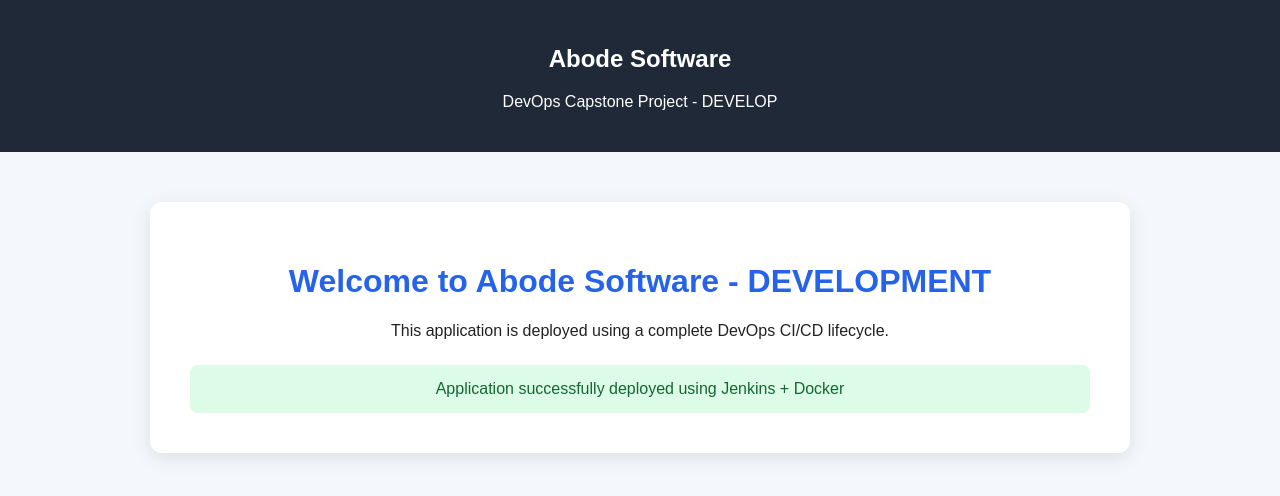
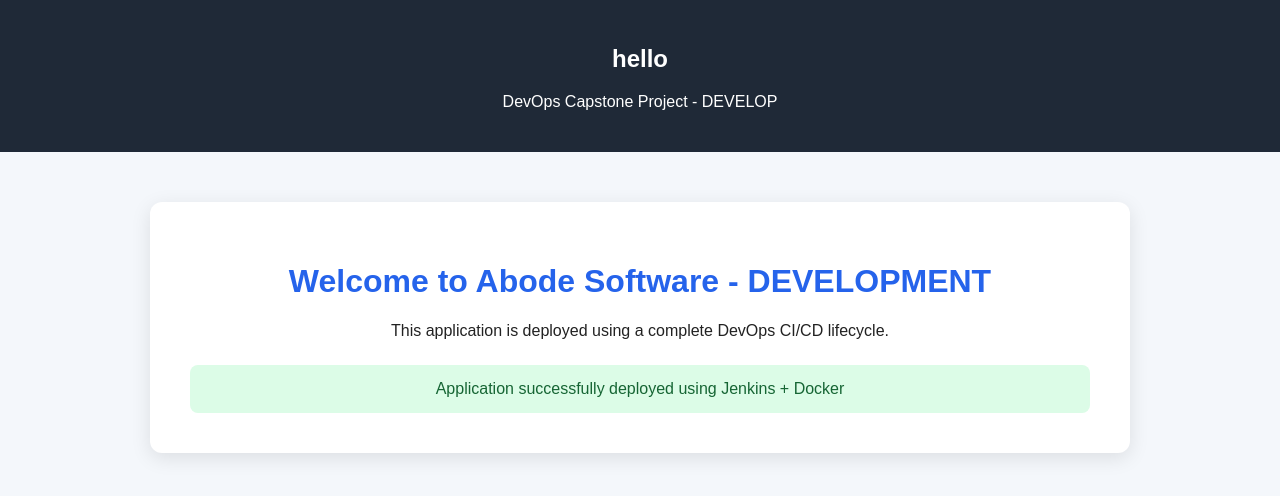
Before and after one commit to Rathod88971/Rathod88971-abode-devops-capstone, a plain HTML site: page index.html in a window 1280 px wide. Drawn offline with Linux system fonts and the light colour scheme.

Commit message:
modified

```diff
--- a/index.html
+++ b/index.html
@@ -3,7 +3,7 @@
 <head>
     <meta charset="UTF-8">
     <meta name="viewport" content="width=device-width, initial-scale=1.0">
-    <title>Abode Software</title>
+    <title>hello</title>
 
     <style>
         body {
@@ -47,7 +47,7 @@
 <body>
 
 <header>
-    <h2>Abode Software</h2>
+    <h2>hello</h2>
     <p>DevOps Capstone Project - DEVELOP</p>
 </header>
 
```
